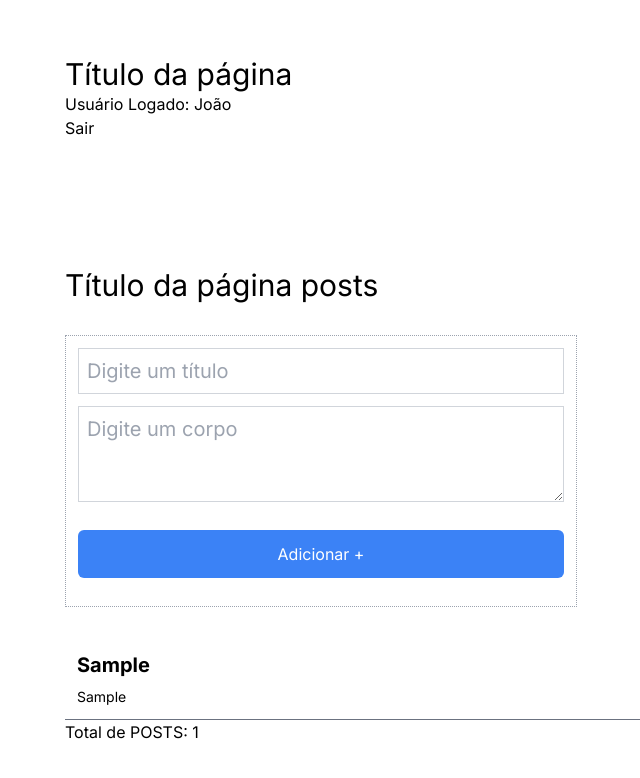
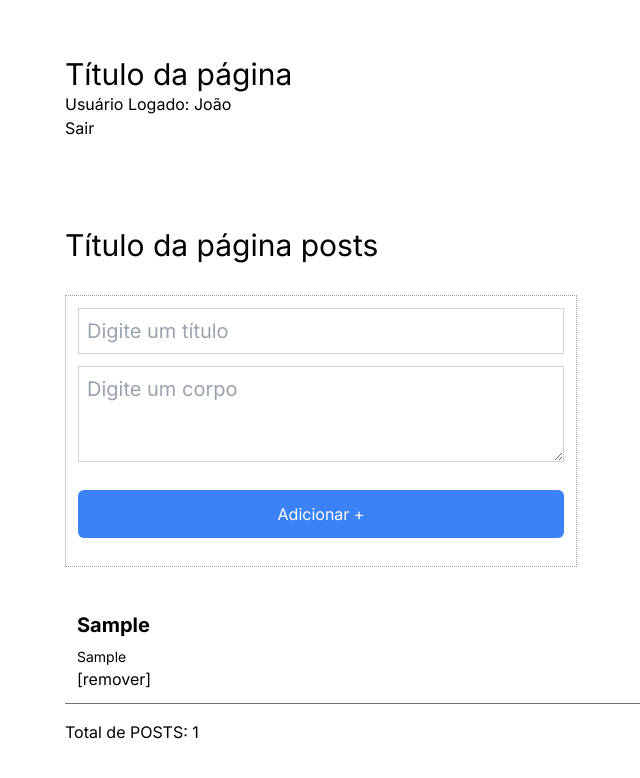
Before and after one commit to jefferson-lima888/exercicios-context, a Next.js app: page / in a window 1280 px wide. Both pictures are taken after typing "Sample", "Sample" into the empty fields and a click on the button "Adicionar +". Shown: the top 778 px of the page, without its empty margins (127-767 px from the left). Built offline with nearby package versions, Linux system fonts and the light colour scheme.

Commit message:
fix: using context with reducer

```diff
--- a/src/components/HeaderPosts.tsx
+++ b/src/components/HeaderPosts.tsx
@@ -8,7 +8,12 @@ export const HeaderPosts = () => {
 
   const handleAddButton = () => {
     if (titleInput && bodyInput) {
-      postCtx?.addPost(titleInput, bodyInput);
+      //esse código foi alterado pelo do reducer
+      // postCtx?.addPost(titleInput, bodyInput);
+      postCtx?.dispatch({
+        type: "add",
+        payload: { title: titleInput, body: bodyInput },
+      });
       setTitleInput("");
       setBodyInput("");
     }
--- a/src/components/PostList.tsx
+++ b/src/components/PostList.tsx
@@ -3,12 +3,18 @@ import { useContext } from "react";
 
 export const PostList = () => {
   const postCtx = useContext(PostContext);
+
+  const handleRemoveButton = (id: number) => {
+    postCtx?.dispatch({ type: "remove", payload: { id } });
+  };
+
   return (
     <div>
       {postCtx?.posts.map((item) => (
-        <div key={item.id} className="p-3 border-b border-gray-500">
+        <div key={item.id} className="p-3 border-b border-gray-500 mb-4">
           <div className="text-xl font-bold mb-2">{item.title}</div>
           <div className="text-sm">{item.body}</div>
+          <button onClick={() => handleRemoveButton(item.id)}>[remover]</button>
         </div>
       ))}
     </div>
--- a/src/contexts/PostContext.tsx
+++ b/src/contexts/PostContext.tsx
@@ -1,6 +1,13 @@
-import { ReactNode, createContext, useState } from "react";
+import { PostActions, postReducer } from "@/reducers/postReducer";
+import {
+  Dispatch,
+  ReactNode,
+  createContext,
+  useReducer,
+  useState,
+} from "react";
 
-type Post = {
+export type Post = {
   id: number;
   title: string;
   body: string;
@@ -8,20 +15,32 @@ type Post = {
 
 type PostContextType = {
   posts: Post[];
-  addPost: (titles: string, body: string) => void;
+  // addPost: (titles: string, body: string) => void;
+  // removePost: (id: number) => void;
+  dispatch: Dispatch<PostActions>;
 };
 
 export const PostContext = createContext<PostContextType | null>(null);
 
 export const PostProvider = ({ children }: { children: ReactNode }) => {
-  const [posts, setPosts] = useState<Post[]>([]);
+  const [posts, dispatch] = useReducer(postReducer, []);
 
-  const addPost = (title: string, body: string) => {
-    setPosts([...posts, { id: posts.length, title, body }]);
-  };
+  //esse código foi substituido pelo reducer
+  // const [posts, setPosts] = useState<Post[]>([]);
+
+  // const addPost = (title: string, body: string) => {
+  //   //esse código foi substituido pelo reducer
+  //   // setPosts([...posts, { id: posts.length, title, body }]);
+
+  //   dispatch({ type: "add", payload: { title, body } });
+  // };
+
+  // const removePost = (id: number) => {
+  //   dispatch({ type: "remove", payload: { id } });
+  // };
 
   return (
-    <PostContext.Provider value={{ posts, addPost }}>
+    <PostContext.Provider value={{ posts, dispatch }}>
       {children}
     </PostContext.Provider>
   );
--- /dev/null
+++ b/src/reducers/postReducer.ts
@@ -0,0 +1,36 @@
+import { Post } from "@/contexts/PostContext";
+
+type AddAction = {
+  type: "add";
+  payload: {
+    title: string;
+    body: string;
+  };
+};
+
+type RemoveAction = {
+  type: "remove";
+  payload: {
+    id: number;
+  };
+};
+
+export type PostActions = AddAction | RemoveAction;
+
+export const postReducer = (posts: Post[], action: PostActions) => {
+  switch (action.type) {
+    case "add":
+      return [
+        ...posts,
+        {
+          id: posts.length,
+          title: action.payload.title,
+          body: action.payload.body,
+        },
+      ];
+    case "remove":
+      return posts.filter((post) => post.id !== action.payload.id);
+    default:
+      return posts;
+  }
+};
```
